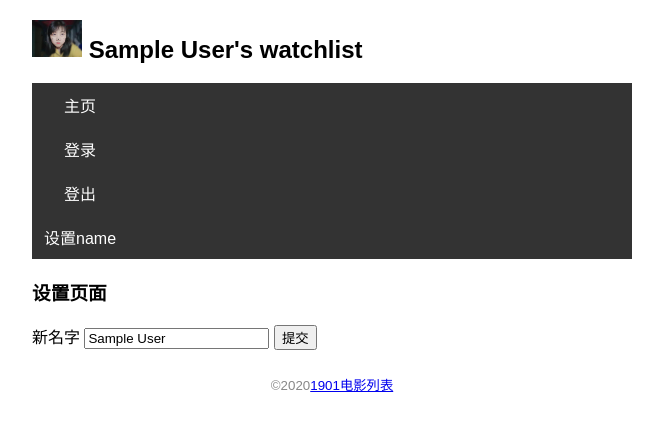
After one commit to hao-minmin/three, a Flask app: page /settings in a window 1280 px wide. The commit adds this page. Shown: the top 431 px of the page, without its empty margins (308-971 px from the left). Run offline with Flask 2, Linux system fonts and the light colour scheme; the visitor is signed in with stand-in values (Sample User, id 1); data comes from the database, SQL or seed files in the repository.

Commit message:
单元测试

```diff
--- a/day1/watchlist/app.py
+++ b/day1/watchlist/app.py
@@ -3,10 +3,15 @@ import sys
 import click
 
 from flask import Flask,url_for,render_template,request,url_for,redirect,flash
+# 数据库
 from flask_sqlalchemy import SQLAlchemy
+# 生成密码 验证密码
+from werkzeug.security import generate_password_hash,check_password_hash
+# 登录
+from flask_login import LoginManager,UserMixin,login_user,logout_user,login_required,current_user
+
 
 # 得到当前平台
-
 WIN = sys.platform.startswith('win')
 if WIN:
     # 请求头
@@ -25,18 +30,43 @@ app.config['SECRET_KEY']='dev'
 # 传入app实例 在配置之后
 db=SQLAlchemy(app)
 
-class User(db.Model):
+# 实例化登录扩展类
+login_manager = LoginManager(app)
+# 用户加载的函数
+@login_manager.user_loader
+def load_user(user_id):
+    user = User.query.get(int(user_id))
+    return user
+login_manager.login_view='login'
+login_manager.login_manage="您未登录"
+
+
+class User(db.Model,UserMixin):
     id = db.Column(db.Integer,primary_key=True)
     name = db.Column(db.String(20))
+    username = db.Column(db.String(20))
+    password_hash = db.Column(db.String(128))
+    # 生成密码
+    def set_password(self,password):
+        self.password_hash=generate_password_hash(password)
+
+    # 验证密码
+    def validate_password(self,password):
+        return check_password_hash(self.password_hash,password)
+
+
 class Movie(db.Model):
     id= db.Column(db.Integer,primary_key=True)
     title = db.Column(db.String(60))
     year = db.Column(db.String(4))
 
 
+# 表单添加
 @app.route("/",methods=['GET','POST'])
 def index():
     if request.method =="POST":
+        if not current_user.is_authenticated:
+            return redirect(url_for("index"))
         name = request.form.get("movie_name")
         year = request.form.get("movie_year")
         # 验证数据不为空  year长度不能超过4 name 不能超过60
@@ -48,31 +78,25 @@ def index():
         db.session.commit()
         flash("数据插入成功")
         return redirect(url_for("index"))
-
-
-
     movie = Movie.query.all()  #读取所有的电影记录
-
     return render_template("index.html",movies=movie)
 
 
-# 编辑视图函数
+# 表单编辑
 @app.route('/movie/edit/<int:movies_id>',methods=['GET','POST'])
+@login_required
 def edit(movies_id):
     mm = Movie.query.get_or_404(movies_id)
     print(mm)
     if request.method=="POST":
         title = request.form['movie_name']
         year = request.form['movie_year']
-
         # 验证数据不为空  year长度不能超过4 name 不能超过60
         if not title or not year or len(year)>4 or len(title)>60:
             flash("输入有误")
             return redirect(url_for("edit"),movie_id=movies_id)
-
         mm.title =title
         mm.year = year
-
         # db.session.add(movie)
         db.session.commit()
         flash("数据编辑成功")
@@ -80,16 +104,65 @@ def edit(movies_id):
     return render_template("edit.html",movie=mm)
 
 
-# 删除
+# 表单删除
 @app.route('/movie/delete/<int:movies_id>',methods=['POST'])
-
+@login_required
 def delete(movies_id):
     movie = Movie.query.get_or_404(movies_id)
-
     db.session.delete(movie)
     db.session.commit()
     flash("数据删除成功")
     return redirect(url_for('index'))
+
+
+
+# 登录
+@app.route('/login',methods=["GET","POST"])
+def login():
+    if request.method =="POST":
+        username = request.form['username']
+        password = request.form['password']
+        if not username or not password:
+            flash("输入错误")
+            return redirect(url_for('login'))
+        user = User.query.first()
+        # 验证用户名和密码是否一致
+        if username==user.username and user.validate_password(password):
+            login_user(user)
+            flash("登录成功")
+            return redirect(url_for('index'))
+        flash('用户名或密码错误')
+        return redirect(url_for('login'))
+    return render_template('login.html')
+
+
+
+# 登出
+@app.route('/logout')
+def logout():
+    logout_user()
+    flash("退出成功")
+    return redirect(url_for('index'))
+
+
+
+# 设置
+@app.route('/settings',methods=["GET","POST"])
+@login_required
+def settings():
+    if request.method=='POST':
+        name = request.form['name']
+        if not name or len(name)>20:
+            flash("输入有误")
+            return redirect("settings")
+        current_user.name=name
+        # 等于下面两句
+        # user = User.query.first()
+        # user.name = name
+        db.session.commit()
+        flash("设置name成功")
+        return redirect(url_for('index'))
+    return render_template('settings.html')
 
 
 #     #动态url
@@ -97,7 +170,35 @@ def delete(movies_id):
 # def home(name):
 #     print(url_for("home",name="haominmin"))
 #     return "<h1>hello,%s</h1>"%name
-# 自定义命令
+
+
+
+# 自定义命令 创建用户的
+@app.cli.command()
+# 接收用户名   prompt=True提示
+@click.option('--username',prompt=True,help='管理员账号')
+# 接收密码  再次确认密码 需要输入两次 confirmation_prompt=True  hide_input=True秘文
+@click.option('--password',prompt=True,help='密码',confirmation_prompt=True,hide_input=True)
+def admin(username,password):
+    db.create_all()
+    user = User.query.first()
+    # 如果存在
+    if user is not None:
+        click.echo('更新用户')
+        user.username=username
+        user.set_password(password)
+        # user.password_hash=password
+    else:
+        click.echo('创建用户')
+        user = User(username=username,name='minmin')
+        user.set_password(password)
+        db.session.add(user)
+    db.session.commit()
+    click.echo("完成")
+
+
+
+# 初始化数据库
 @app.cli.command() #装饰器注册命令
 @click.option('--drop',is_flag=True,help='删除之后再创建')
 def initdb(drop):
@@ -109,7 +210,9 @@ def initdb(drop):
 
     click.echo("初始化数据库完成")
 
-# 自定义命令 装饰器
+
+
+# 自定义命令导入数据
 @app.cli.command()
 def forge():
     # 初始化数据库
@@ -133,7 +236,7 @@ def forge():
     click.echo("导入数据完成")
 
 
-# 错误处理
+# 错误处理 404
 @app.errorhandler(404)
 def page_not_found(e):
     # user = User.query.first()
@@ -141,6 +244,7 @@ def page_not_found(e):
     # 返回模板和状态码
     return render_template("404.html"),404
 
+
 # 模板上下文处理函数
 @app.context_processor
 def inject_user():
--- a/day1/watchlist/templates/404.html
+++ b/day1/watchlist/templates/404.html
@@ -14,7 +14,7 @@
     {% extends 'base.html' %}
     {% block content %}
     <ul class="movie-list">
-        页面跑丢了~~
+        页面跑丢了 ~~ 404
         <span class="float-right">
             <a href="{{url_for('index')}}">返回首页</a>
         </span>
--- a/day1/watchlist/templates/base.html
+++ b/day1/watchlist/templates/base.html
@@ -26,6 +26,14 @@
         <ul>
             <li>
                 <a href="{{url_for('index')}}">主页</a>
+                {% if current_user.is_authenticated%}
+                <a href="{{url_for('login')}}">登录</a>
+                <a href="{{url_for('logout')}}">登出</a>
+                <a href="{{ url_for('settings') }}">设置name</a>
+                {% else %}
+
+                <a href="{{url_for('login')}}">登录</a>
+                {% endif %}
             </li>
         </ul>
     </nav>
--- /dev/null
+++ b/day1/watchlist/templates/settings.html
@@ -0,0 +1,11 @@
+{% extends 'base.html' %}
+
+{% block content %}
+
+    <h3>设置页面</h3>
+    <form action="" method="POST">
+        新名字 <input type="text" name="name" autocomplete="off" required value="{{ current_user.name }}">
+        <input type="submit" name="submit" value="提交">
+    </form>
+
+{% endblock %}
```
Also changed, not shown: day1/watchlist/templates/index.html (+7 -1 lines), day1/watchlist/templates/login.html (added, +17 -0 lines), day1/watchlist/test_project.py (added, +78 -0 lines), 1 other file.
